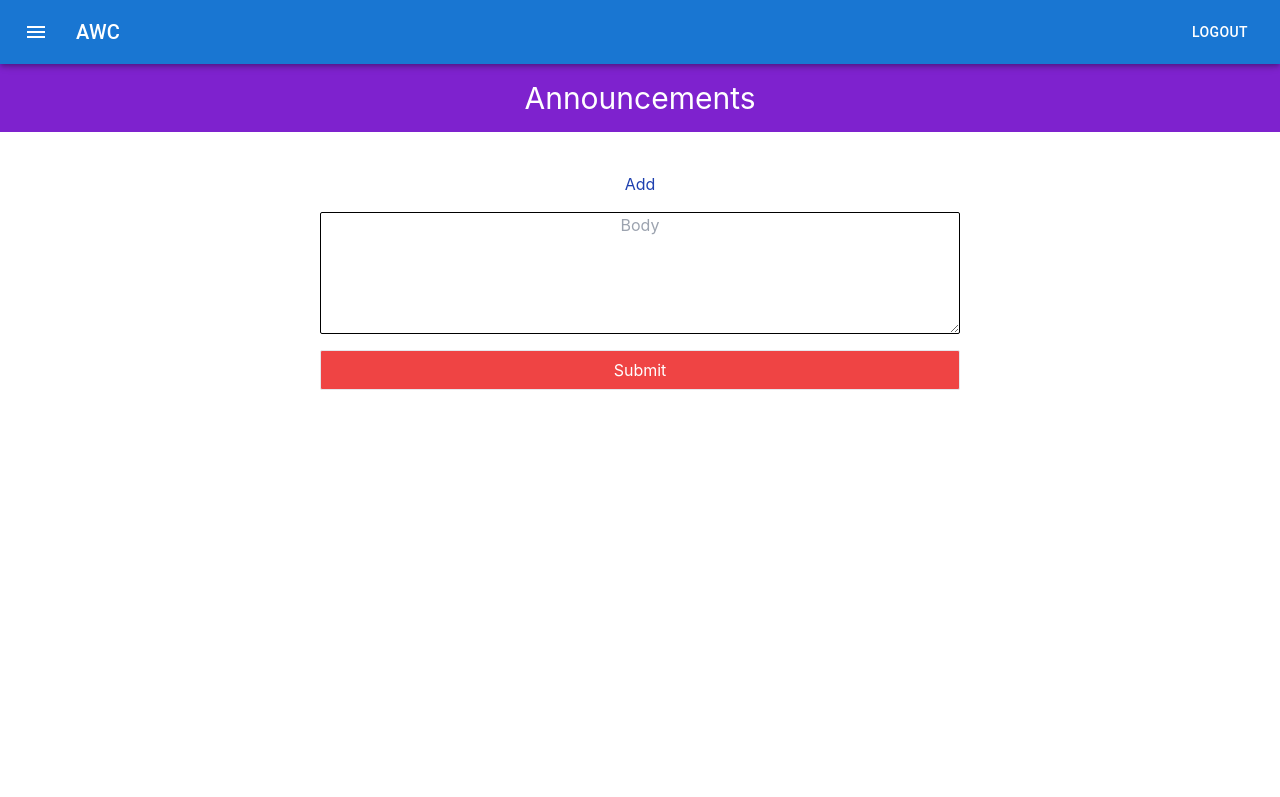
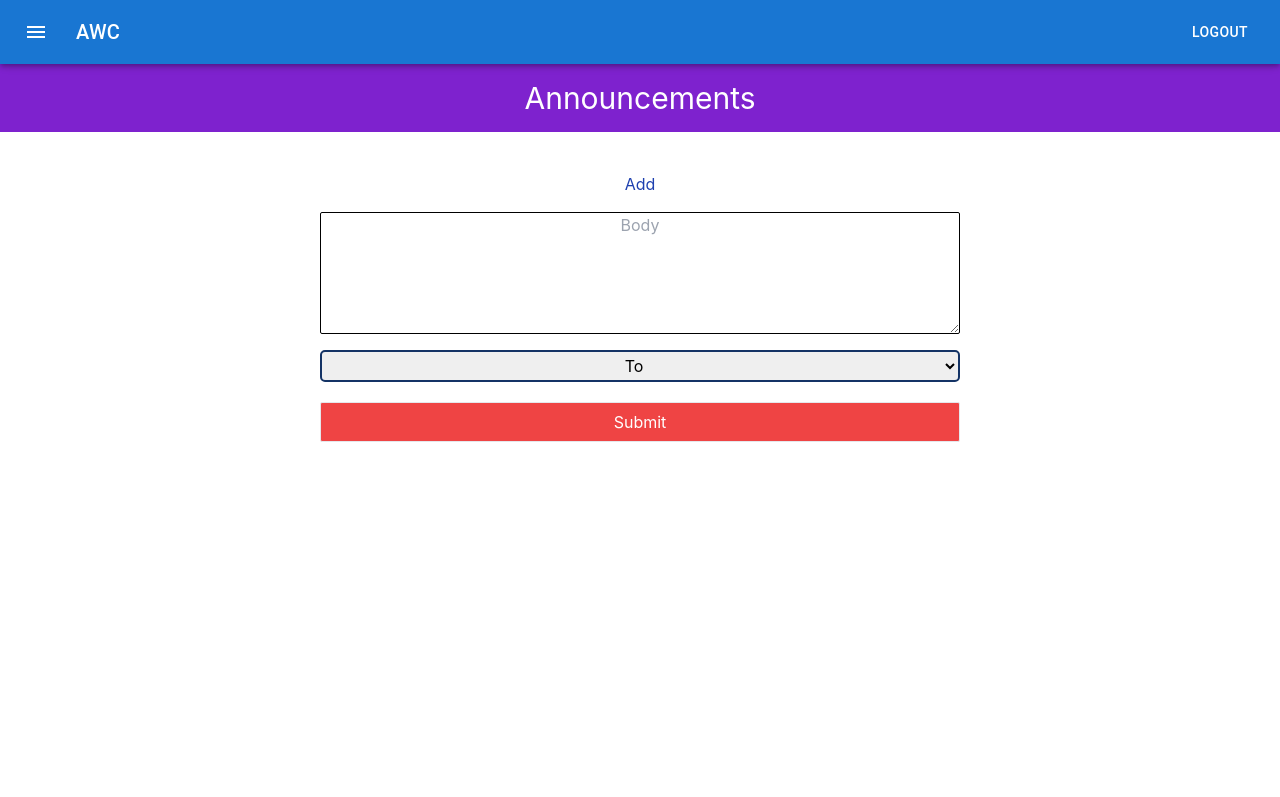
Before and after one commit to smdsaran/awc, a Next.js app: page /aww-dashboard/announcement in a window 1280 px wide. Shown: the top 797 px of the page. Built offline with nearby package versions, Linux system fonts and the light colour scheme.

Commit message:
added announcement for both plady and child

```diff
--- a/components/AWW/Announcement.js
+++ b/components/AWW/Announcement.js
@@ -1,11 +1,13 @@
 import React, { useRef, useState } from "react";
 import axios from "axios";
 import encrypt from "../../lib/Crypto";
+import styled from "styled-components";
 
 const Announcement = (props) => {
   // const body = useRef();
 
   const [body, setBody] = useState("");
+  const [sendTo, setSendTo] = useState("PLadies");
 
   const [isLoading, setIsLoading] = useState(false);
   const [status, setStatus] = useState("");
@@ -14,6 +16,11 @@ const Announcement = (props) => {
 
   const bodyChangeHandler = (e) => {
     setBody(e.target.value);
+  };
+
+  const dropDownHandler = (e) => {
+    console.log(e.target.value);
+    setSendTo(e.target.value);
   };
 
   const formSubmitHandler = async (e) => {
@@ -27,6 +34,7 @@ const Announcement = (props) => {
         {
           centerCode: localStorage.getItem("code"),
           body: encryptedBody,
+          sendTo: sendTo,
         }
       );
 
@@ -61,6 +69,15 @@ const Announcement = (props) => {
             onChange={bodyChangeHandler}
           />
 
+          <SelectDiv className="w-full h-8">
+            {/* <Label htmlFor="category">Category</Label> */}
+            <Select name="To" id="To" onChange={dropDownHandler}>
+              <Option value="PLadies">To</Option>
+              <Option value="PLadies">Pregnant Ladies</Option>
+              <Option value="Children">Children</Option>
+            </Select>
+          </SelectDiv>
+
           <button
             type="submit"
             className="w-full h-10 border rounded-sm bg-red-500 m-2 text-white block mr-auto ml-auto hover:bg-green-500"
@@ -73,4 +90,32 @@ const Announcement = (props) => {
   );
 };
 
+const SelectDiv = styled.div`
+  // width: 90%;
+  // height: 40px;
+  display: block;
+  margin-left: auto;
+  margin-right: auto;
+  margin-bottom: 20px;
+`;
+
+const Select = styled.select`
+  width: 100%;
+  height: 100%;
+  // font-size: 18px;
+  border: 2px solid #143365;
+  border-radius: 5px;
+
+  @media (max-width: 799px) {
+    border: 1px solid #143365;
+  }
+`;
+
+const Option = styled.option`
+  width: 80%;
+  height: 40px;
+  text-align: center;
+  font-size: 16px;
+`;
+
 export default Announcement;
```
Also changed, not shown: 1 other file (tests, documents, lock files or other folders).
